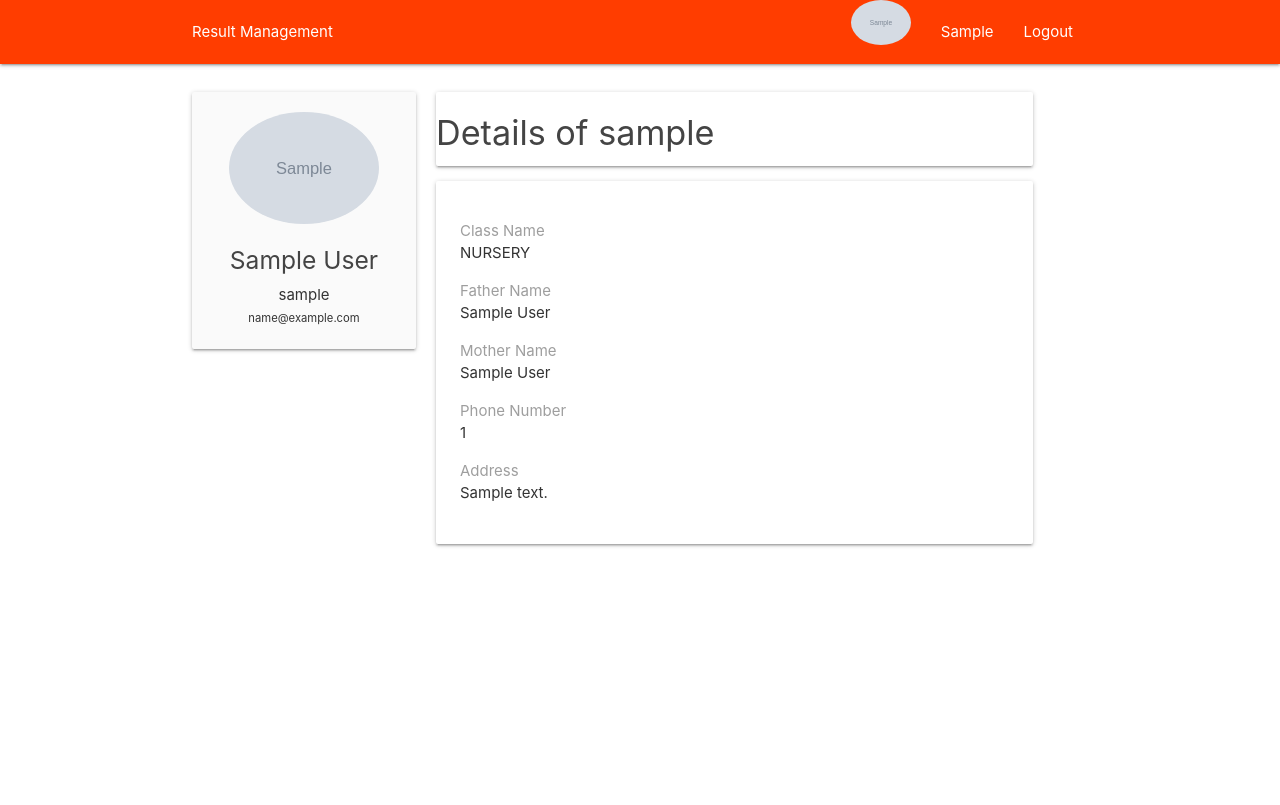
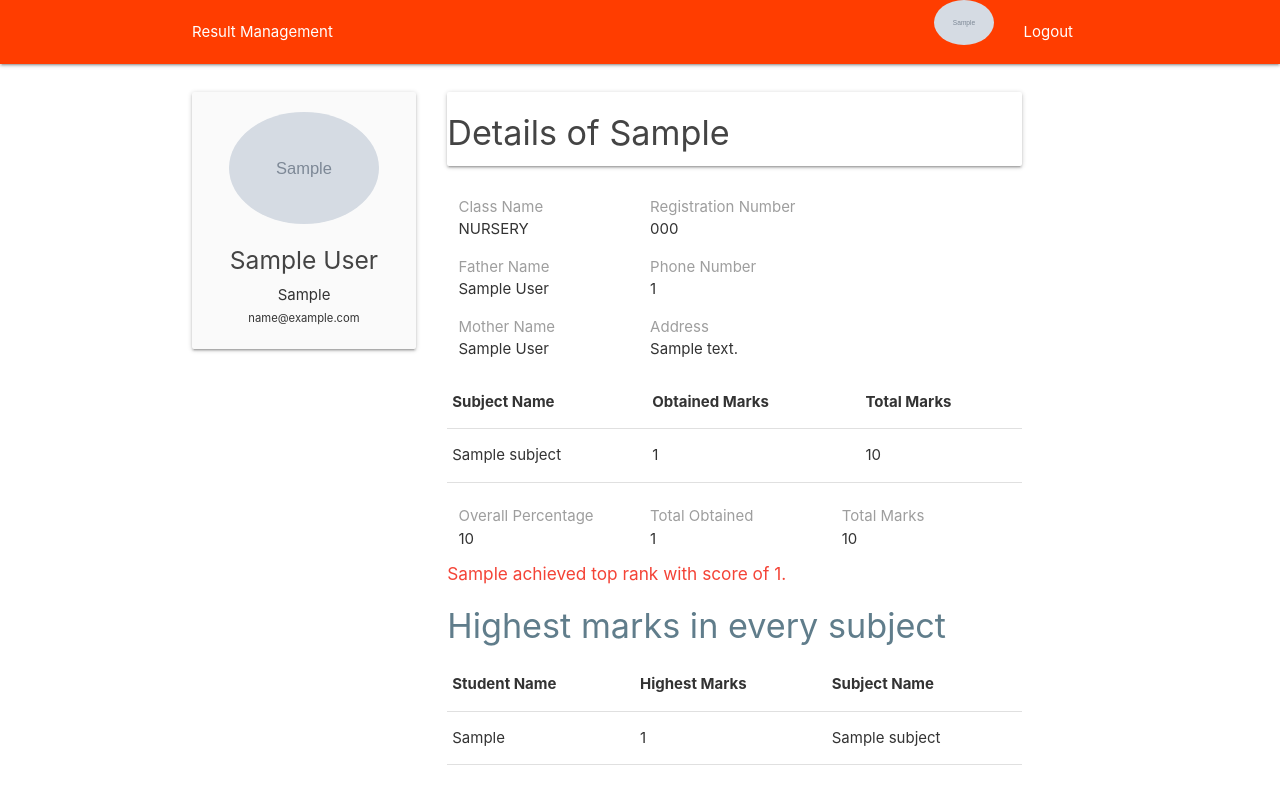
Before and after one commit to surya7765/result_management, a Django app: page / in a window 1280 px wide. Before the commit the page ends 547 px from the top, so only its background shows below. Run offline with Django 4.2, Linux system fonts and the light colour scheme; a user stored in the database is signed in; tables that the repository leaves empty hold one stand-in row (values such as "Sample post"); grey boxes marked "Sample" are stand-in pictures.

Commit message:
all features added

```diff
--- a/stapi/admin.py
+++ b/stapi/admin.py
@@ -16,13 +16,13 @@ class UserAdmin(admin.ModelAdmin):
 # # create superclass CategoryAdmin
 class StudentAdmin(admin.ModelAdmin):
   fieldsets = [
-    ('Student Information',{'fields':['user','registration_number','class_name','father_name','mother_name','address','phone','email']}),
+    ('Student Information',{'fields':['user','registration_number','class_name','father_name','mother_name','address','phone']}),
   ]
   inlines = [SubMarksInline]
   autocomplete_fields = ['user']
   list_display = ('user_name','registration_number','class_name','phone')
   list_filter = ['class_name']
-  search_fields = ['registration_number','class_name','father_name','mother_name','address','phone','email']
+  search_fields = ['registration_number','class_name','father_name','mother_name','address','phone']
 
 
   def user_name(self,obj):
--- a/stapi/models.py
+++ b/stapi/models.py
@@ -22,7 +22,6 @@ class Student(models.Model):
   mother_name = models.CharField(max_length=30)
   address = models.TextField()
   phone = models.IntegerField()
-  email = models.EmailField(max_length=50)
   marks = models.ManyToManyField('Subject', through='SubMarks')
 
   def __str__(self):
--- a/stapi/serializers.py
+++ b/stapi/serializers.py
@@ -9,22 +9,30 @@ class UserSerializer(serializers.ModelSerializer):
     class Meta:
         model = get_user_model()
         exclude = ['password', 'last_login', 'is_superuser', 'is_staff',
-                   'is_active', 'date_joined', 'groups', 'user_permissions','email']
+                   'is_active', 'date_joined', 'groups', 'user_permissions']
+
+
+class StudentSerializer(serializers.ModelSerializer):
+    user = UserSerializer()
+    class Meta:
+        model = Student
+        exclude = ['registration_number',
+                   'class_name', 'father_name', 'mother_name', 'address', 'phone','marks']
 
 
 class SubjectSerializer(serializers.ModelSerializer):
     class Meta:
         model = Subject
-        fields = '__all__'
+        fields = ['user']
 
 class SubMarksSerializer(serializers.ModelSerializer):
+    student = StudentSerializer()
     class Meta:
         model = SubMarks
-        fields = ('subject','obtained_marks','total_marks')
-        depth = 1
+        fields = ('student','subject','obtained_marks','total_marks')
+        depth = 2
 
-
-class StudentSerializer(serializers.ModelSerializer):
+class StudentDataSerializer(serializers.ModelSerializer):
     user = UserSerializer()
     subjects = SubjectSerializer(many=True, read_only=True)
     submarks = SubMarksSerializer(many=True, read_only=True)
@@ -32,5 +40,5 @@ class StudentSerializer(serializers.ModelSerializer):
     class Meta:
         model = Student
         fields = ['user', 'registration_number',
-                  'class_name', 'father_name', 'mother_name', 'address', 'phone', 'email', 'subjects', 'submarks',]
+                  'class_name', 'father_name', 'mother_name', 'address', 'phone', 'subjects', 'submarks']
         depth = 1
--- a/stapi/templates/stapi/base.html
+++ b/stapi/templates/stapi/base.html
@@ -33,7 +33,6 @@
                     src="{{user.profile.image.url }}"
                     style="width: 60px"
                   /></a></li>
-              <li><a class="nav-item nav-link" href="{% url 'profile' %}">{{user.username.capitalize}}</a></li>
               <li><a class="nav-item nav-link" href="{% url 'logout' %}">Logout</a></li>
             {% else %}
               <li><a class="nav-item nav-link" href="{% url 'login' %}">Login</a></li>
@@ -54,12 +53,13 @@
     </ul>
 
 
-    <div class="container">
-      <div class="row">
-        {% block content %}
-        {% endblock content %}
+      <div class="container">
+        <div class="row">
+          {% block content %}
+          {% endblock content %}
+        </div>
       </div>
-    </div>
+
 
   </body>
 
--- a/stapi/templates/stapi/home.html
+++ b/stapi/templates/stapi/home.html
@@ -1,55 +1,96 @@
-{% extends "stapi/base.html" %}
+{% extends "stapi/base.html" %} {% block content %}
 
-{% block content %}
+{% if user.is_authenticated%}
 
-  <div style="margin-top: 20px;">
-    <div class="col m3 center-align card-panel grey lighten-5 z-depth-1" >
+<div style="margin-top: 20px">
+  <div class="col m3 center-align card-panel grey lighten-5 z-depth-1">
     <img
       class="circle account-img"
       src="{{user.profile.image.url }}"
-        style="width: 150px; margin-top: 20px;"
+      style="width: 150px; margin-top: 20px"
     />
     <div class="row">
       <div class="col m12">
         <h5 class="" id="fullname"></h5>
-          <span class="username"></span><br/>
+        <span class="username"></span><br />
         <small id="email"></small>
       </div>
     </div>
   </div>
 
-    <div class="col m8" style="margin-left: 20px;">
   <div class="row">
-        <div class="valign-wrapper card-panel z-depth-1" style="padding: 0px;">
+    <div class="col m8" style="margin-left: 20px">
+      <div class="valign-wrapper card-panel z-depth-1" style="padding: 0px">
         <h4>Details of <span class="username"></span></h4>
       </div>
-        <div class="card-panel z-depth-1">
-          <div class="">
+      <div class="card">
+        <div class="col m4">
           <p>
-              <span class="grey-text">Class Name</span><br/>
+            <span class="grey-text">Class Name</span><br />
             <span id="classname"></span>
           </p>
           <p>
-              <span class="grey-text">Father Name</span><br/>
+            <span class="grey-text">Father Name</span><br />
             <span id="fathername"></span>
           </p>
           <p>
-              <span class="grey-text">Mother Name</span><br/>
+            <span class="grey-text">Mother Name</span><br />
             <span id="mothername"></span>
           </p>
+        </div>
+        <div class="col m4">
           <p>
-              <span class="grey-text">Phone Number</span><br/>
+            <span class="grey-text">Registration Number</span><br />
+            <span id="regno"></span>
+          </p>
+          <p>
+            <span class="grey-text">Phone Number</span><br />
             <span id="phone"></span>
           </p>
           <p>
-              <span class="grey-text">Address</span><br/>
+            <span class="grey-text">Address</span><br />
             <span id="address"></span>
           </p>
+        </div>
+      </div>
+      <table id="studentmarks"></table>
+      {% comment %} total and average marks inside table {% endcomment %}
+      <div class="card">
+        <div class="col m4">
+          <p>
+            <span class="grey-text">Overall Percentage</span><br />
+            <span id="percentage"></span>
+          </p>
+        </div>
+        <div class="col m4">
+          <p>
+            <span class="grey-text">Total Obtained</span><br />
+            <span id="avg_marks"></span>
+          </p>
+        </div>
+        <div class="col m4">
+          <p>
+            <span class="grey-text">Total Marks</span><br />
+            <span id="total_marks"></span>
+          </p>
+        </div>
+      </div>
+      <div>
+        <h6 class="red-text topper"></h6>
+      </div>
+      <div>
+        <h4 class="blue-grey-text">Highest marks in every subject</h4>
+        <table id="highestmarks"></table>
       </div>
     </div>
   </div>
 </div>
 
-  </div>
+{% else %}
+  <h2 class="red-text">
+    To see the dashboard,
+    <a class="nav-item nav-link" href="{% url 'login' %}">Login</a> Please!
+  </h2>
+{% endif %}
 
 {% endblock content %}
--- a/stapi/views.py
+++ b/stapi/views.py
@@ -1,7 +1,7 @@
 from django.shortcuts import render
 from rest_framework import viewsets
 from stapi.models import Student, Subject, SubMarks
-from stapi.serializers import StudentSerializer, SubjectSerializer, SubMarksSerializer
+from stapi.serializers import StudentSerializer, StudentDataSerializer, SubjectSerializer, SubMarksSerializer
 from rest_framework.response import Response
 
 # Create your views here.
@@ -12,7 +12,7 @@ def Home(request):
 
 # make view which returns data of current logged in user
 class StudentViewSet(viewsets.ModelViewSet):
-  serializer_class = StudentSerializer
+  serializer_class = StudentDataSerializer
   http_method_names = ['get']
 
   def get_queryset(self):
--- a/static/main.js
+++ b/static/main.js
@@ -10,34 +10,142 @@ fetch("http://127.0.0.1:8000/api-student/?format=json")
     }
   })
   .then((data) => {
-    console.log(data);
-    displayCocktail(data);
+    // console.log(data);
+    displayStudentData(data);
   })
   .catch((error) => console.error("FETCH ERROR:", error));
 
-function displayCocktail(data) {
+function capitalize(string) {
+  return string.charAt(0).toUpperCase() + string.slice(1);
+}
 
-
+function displayStudentData(data) {
   const username = data[0].user.username;
-  const email = data[0].email;
+  const email = data[0].user.email;
   const first_name = data[0].user.first_name;
   const last_name = data[0].user.last_name;
 
   // getelementsbyclassname and set innerhtml to username
-  document.getElementsByClassName("username")[0].innerHTML = username;
-  document.getElementsByClassName("username")[1].innerHTML = username;
+  document.getElementsByClassName("username")[0].innerHTML =
+    capitalize(username);
+  document.getElementsByClassName("username")[1].innerHTML =
+    capitalize(username);
 
   if (email) {
     document.getElementById("email").innerHTML = email;
   }
   // concat first_name and last_name
-  document.getElementById("fullname").innerHTML = first_name + " " + last_name;
+  document.getElementById("fullname").innerHTML =
+    capitalize(first_name) + " " + capitalize(last_name);
 
-  document.getElementById('classname').innerHTML = data[0].class_name;
-  document.getElementById("fathername").innerHTML = data[0].father_name;
-  document.getElementById('mothername').innerHTML = data[0].mother_name;
+  document.getElementById("classname").innerHTML = data[0].class_name;
+  document.getElementById("fathername").innerHTML = capitalize(
+    data[0].father_name
+  );
+  document.getElementById("mothername").innerHTML = capitalize(
+    data[0].mother_name
+  );
   document.getElementById("phone").innerHTML = data[0].phone;
   document.getElementById("address").innerHTML = data[0].address;
+  document.getElementById("regno").innerHTML = data[0].registration_number;
 
+  var avg_marks = 0,
+    total_marks = 0;
 
+  let tab = `<tr>
+      <th>Subject Name</th>
+      <th>Obtained Marks</th>
+      <th>Total Marks</th>
+    </tr>`;
+
+  // Loop to access all rows
+  for (let r of data[0].submarks) {
+    // console.log(r);
+    avg_marks += r.obtained_marks;
+    total_marks += r.total_marks;
+    tab += `<tr>
+      <td>${capitalize(r.subject.subject_name)} </td>
+      <td>${r.obtained_marks}</td>
+      <td>${r.total_marks}</td>
+    </tr>`;
+  }
+  // console.log(data[0].submarks.length);
+  // Setting innerHTML as avg_marks and total_marks variable
+  document.getElementById("avg_marks").innerHTML = avg_marks;
+  document.getElementById("total_marks").innerHTML = total_marks;
+  document.getElementById("percentage").innerHTML =
+    (avg_marks / total_marks) * 100;
+
+  document.getElementById("studentmarks").innerHTML = tab;
 }
+
+fetch("http://127.0.0.1:8000/api-student-marks/?format=json")
+  .then((response) => {
+    if (response.ok) {
+      return response.json();
+    } else {
+      throw new Error("NETWORK RESPONSE ERROR");
+    }
+  })
+  .then((data) => {
+    // console.log(data);
+    displaySubjectMarks(data);
+  })
+  .catch((error) => console.error("FETCH ERROR:", error));
+
+function displaySubjectMarks(data) {
+  // console.log(data);
+
+  var uniq = {}; // contains all the unique names
+
+  for (var i = 0; i < data.length; i++) {
+    var el = data[i].student.user.username;
+    if (!uniq[el]) uniq[el] = []; // start the array
+    var result = {}; // contains the final result
+
+    result["subject"] = data[i].subject.subject_name
+    result["marks"] = data[i].obtained_marks;
+
+    uniq[el].push(result);
+  }
+
+  // console.log(uniq);
+
+  var highest_marks = `<tr>
+      <th>Student Name</th>
+      <th>Highest Marks</th>
+      <th>Subject Name</th>
+    </tr>`;
+  var max1 = -1;
+  var user = "";
+  Object.entries(uniq).forEach(([key, value]) => {
+
+    var max = 0;
+    var subject = "";
+    var top = 0;
+
+    for (var i = 0; i < value.length; i++) {
+      top += value[i].marks;
+      if (value[i].marks > max) {
+        max = value[i].marks;
+        subject = value[i].subject;
+      }
+    }
+
+    if(max1 < top)
+    {
+      max1 = top;
+      user = key;
+    }
+
+    highest_marks += `<tr>
+      <td>${capitalize(key)}</td>
+      <td>${max}</td>
+      <td>${capitalize(subject)}</td>
+    </tr>`;
+  });
+
+  document.getElementsByClassName('topper')[0].innerHTML = capitalize(user) + " achieved top rank" + " with score of " + max1 + ".";
+
+  document.getElementById("highestmarks").innerHTML = highest_marks;
+}
```
Also changed, not shown: Screenshot 2022-10-23 221902.png (added), Screenshot 2022-10-23 222003.png (added). Lines whose indentation alone changed are shown as unchanged.
